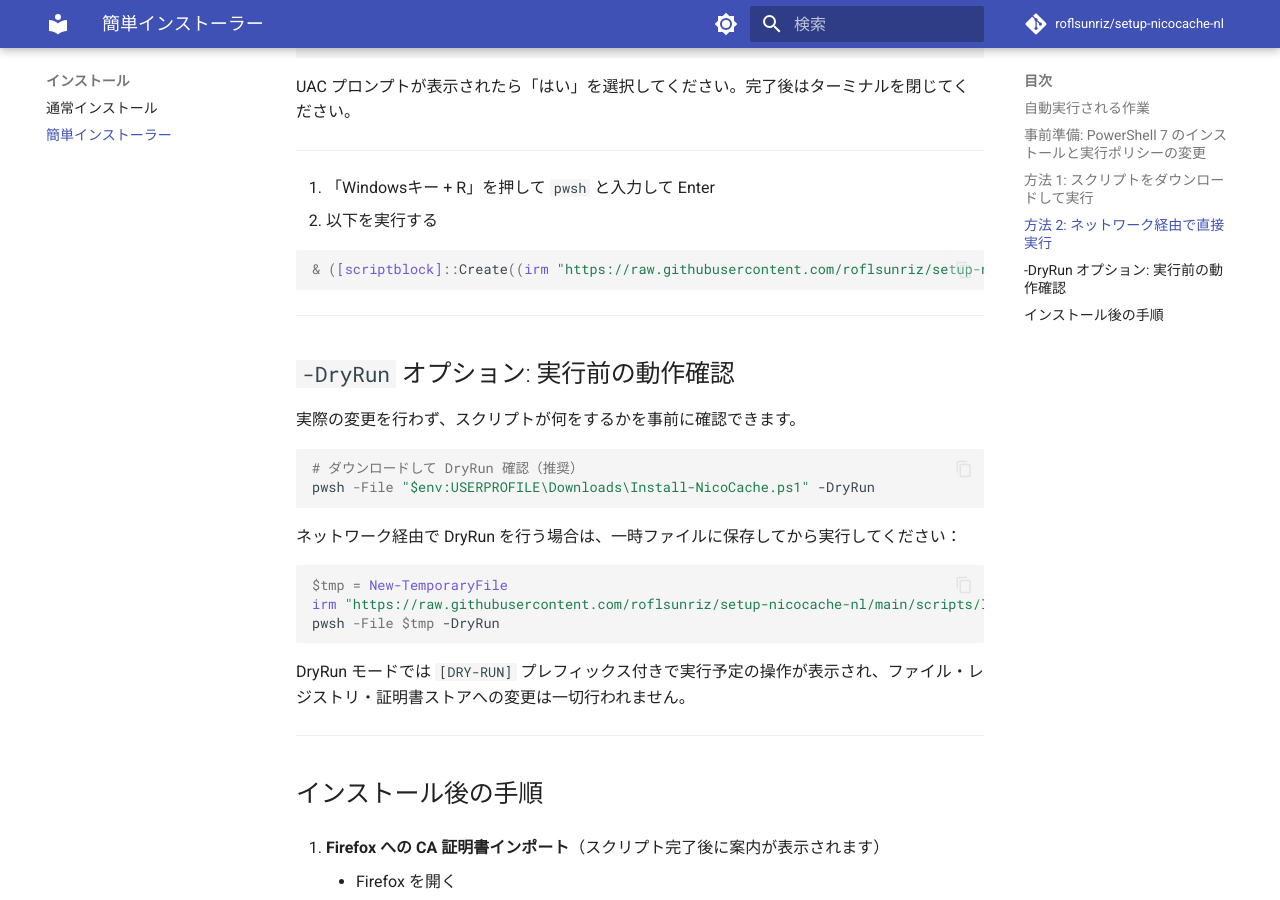
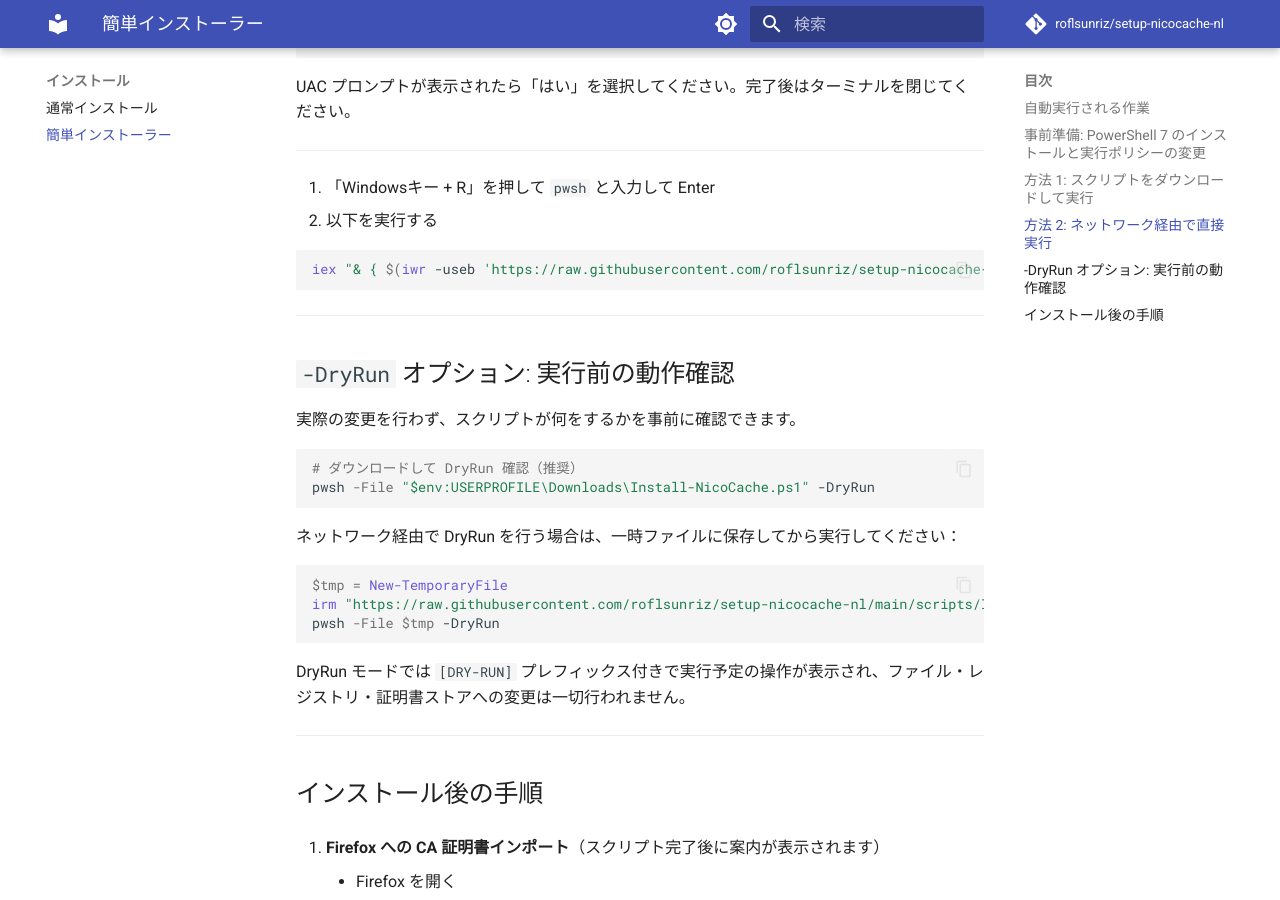
Before and after one commit to roflsunriz/setup-nicocache-nl, an MkDocs documentation site: the page built from docs/fast-installer.md, in a window 1280 px wide and 900 px high, scrolled down 2178 px. Built offline with MkDocs 1.6.1 and Material for MkDocs 9.7.7, drawn with Linux system fonts in a browser that asks for light colours; comment, search, counter and statistics services are not loaded.

Commit message:
docs: Update PowerShell script execution command for improved security
- Replaced the `& ([scriptblock]::Create(...))` command with `iex "& { $(iwr -useb ...)}"` in README.md, download.md, fast-installer.md, and Install-NicoCache.ps1 for enhanced security and consistency in script execution instructions.

````diff
--- a/docs/fast-installer.md
+++ b/docs/fast-installer.md
@@ -79,7 +79,7 @@ UAC プロンプトが表示されたら「はい」を選択してください
 5. 以下を実行する
 
 ```powershell
-& ([scriptblock]::Create((irm "https://raw.githubusercontent.com/roflsunriz/setup-nicocache-nl/main/scripts/Install-NicoCache.ps1")))
+iex "& { $(iwr -useb 'https://raw.githubusercontent.com/roflsunriz/setup-nicocache-nl/main/scripts/Install-NicoCache.ps1') }"
 ```
 
 ---
````
Also changed, not shown: README.md (+1 -1 lines), docs/download.md (+1 -1 lines), 1 other file.
